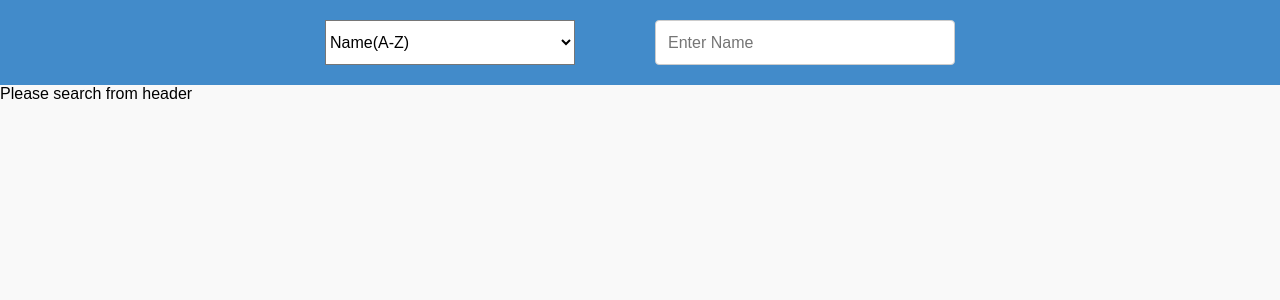
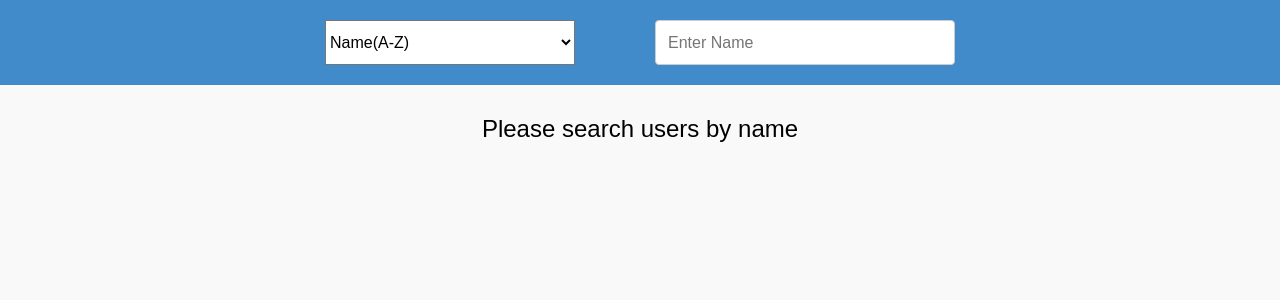
Before and after one commit to deepaksisodiya/search-github-users, a React (Create React App) app: page / in a window 1280 px wide. Shown: the top 300 px of the page. Built offline with nearby package versions, Linux system fonts and the light colour scheme.

Commit message:
css changes

```diff
--- a/src/Components/UsersList/UserList.css
+++ b/src/Components/UsersList/UserList.css
@@ -9,3 +9,14 @@
   min-width: 630px;
   margin-top: 16px;
 }
+
+.users-state {
+  font-size: 24px;
+  display: flex;
+  justify-content: center;
+  margin-top: 30px;
+}
+
+.error {
+  color: red;
+}
--- a/src/Components/UsersList/index.js
+++ b/src/Components/UsersList/index.js
@@ -6,19 +6,27 @@ import './UserList.css';
 
 const UsersList = ({ isLoading, isError, data }) => {
   if (isLoading) {
-    return <div>(Loading)Getting users...</div>;
+    return <div className="users-state">Loading...</div>;
   }
 
   if (isError) {
-    return <div>Error in finding the user, Please try again</div>;
+    return (
+      <div className="users-state error">
+        Error in searching for given name, Please try again
+      </div>
+    );
   }
 
   if (!data.total_count) {
-    return <div>Please search from header</div>;
+    return <div className="users-state">Please search users by name</div>;
   }
 
   if (data.total_count === 0) {
-    return <div>Now show users</div>;
+    return (
+      <div className="users-state">
+        No user found for given name, Please try with other name
+      </div>
+    );
   }
 
   if (data.total_count > 0) {
```
